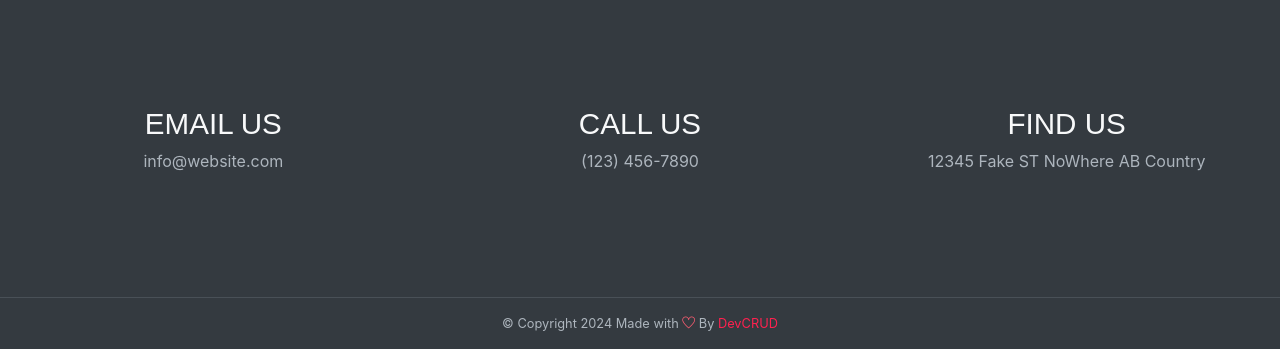
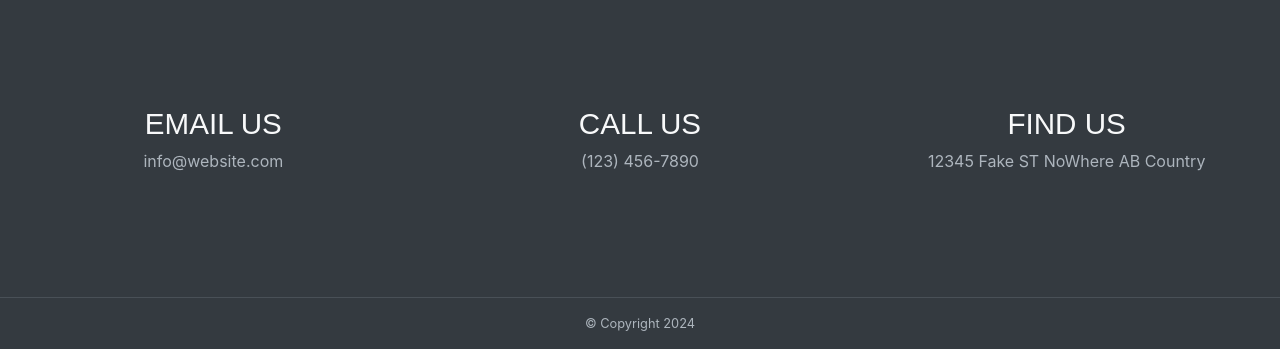
Before and after one commit to tassaivaniov/foodhut, a website: page index.html in a window 1280 px wide. Shown: the part 5296-5645 px from the top of the page. Drawn offline with Linux system fonts and the light colour scheme; some packages are replaced by stand-ins of ours.

Commit message:
Update index.html

```diff
--- a/index.html
+++ b/index.html
@@ -342,7 +342,7 @@
         </div>
     </div>
     <div class="bg-dark text-light text-center border-top wow fadeIn">
-        <p class="mb-0 py-3 text-muted small">&copy; Copyright <script>document.write(new Date().getFullYear())</script> Made with <i class="ti-heart text-danger"></i> By <a href="http://devcrud.com">DevCRUD</a></p>
+        <p class="mb-0 py-3 text-muted small">&copy; Copyright <script>document.write(new Date().getFullYear())</script> </p>
     </div>
     <!-- end of page footer -->
 
```
